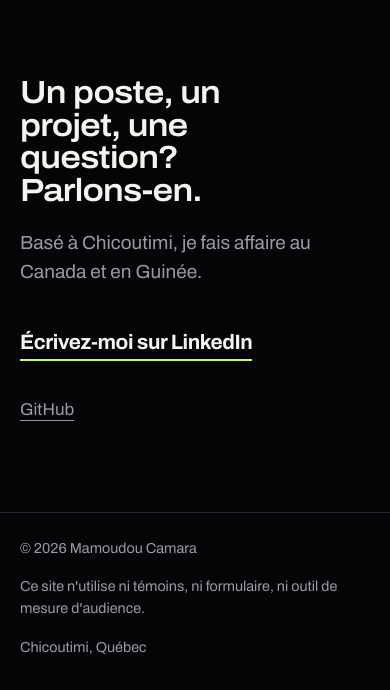
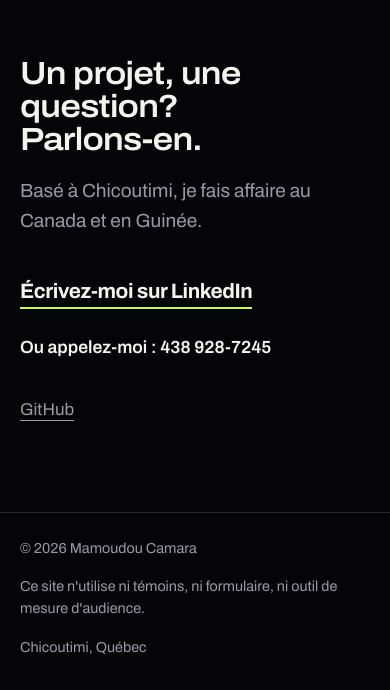
Before and after one commit to Mamoudouu/portfolio, a plain HTML site: page index.html in a window 390 px wide. Shown: the part 9111-9801 px from the top of the page. Drawn offline with nearby package versions, Linux system fonts and the light colour scheme.

Commit message:
Ajoute le téléphone et retire « Un poste » du contact

```diff
--- a/index.html
+++ b/index.html
@@ -121,9 +121,10 @@
     </section>
 
     <section class="contact station" id="contact" data-nom="Contact">
-      <h2 class="rv">Un poste, un projet, une question? Parlons-en.</h2>
+      <h2 class="rv">Un projet, une question? Parlons-en.</h2>
       <p class="portee rv">Basé à Chicoutimi, je fais affaire au Canada et en Guinée.</p>
       <a class="courriel rv" href="https://www.linkedin.com/in/mamoudou-camara-62b4322ba" target="_blank" rel="noopener">Écrivez-moi sur LinkedIn</a>
+      <a class="telephone rv" href="tel:+14389287245">Ou appelez-moi : 438 928-7245</a>
       <ul class="reseaux rv">
         <li><a href="https://github.com/Mamoudouu" target="_blank" rel="noopener">GitHub</a></li>
       </ul>
--- a/style.css
+++ b/style.css
@@ -171,6 +171,8 @@ h1 {
 }
 .courriel:hover { color: var(--accent); }
 .portee { margin-top: 1.25rem; max-width: 26rem; color: var(--gris); font-size: 1.1875rem; }
+.telephone { margin-top: 1.5rem; font-size: clamp(1.1rem, 2.2vw, 1.5rem); font-weight: 600; text-decoration: none; color: var(--blanc); transition: color .2s; }
+.telephone:hover { color: var(--accent); }
 .reseaux { display: flex; gap: 1.75rem; margin-top: 2.25rem; }
 .reseaux a { color: var(--gris); text-underline-offset: .3em; }
 .reseaux a:hover { color: var(--blanc); }
```
